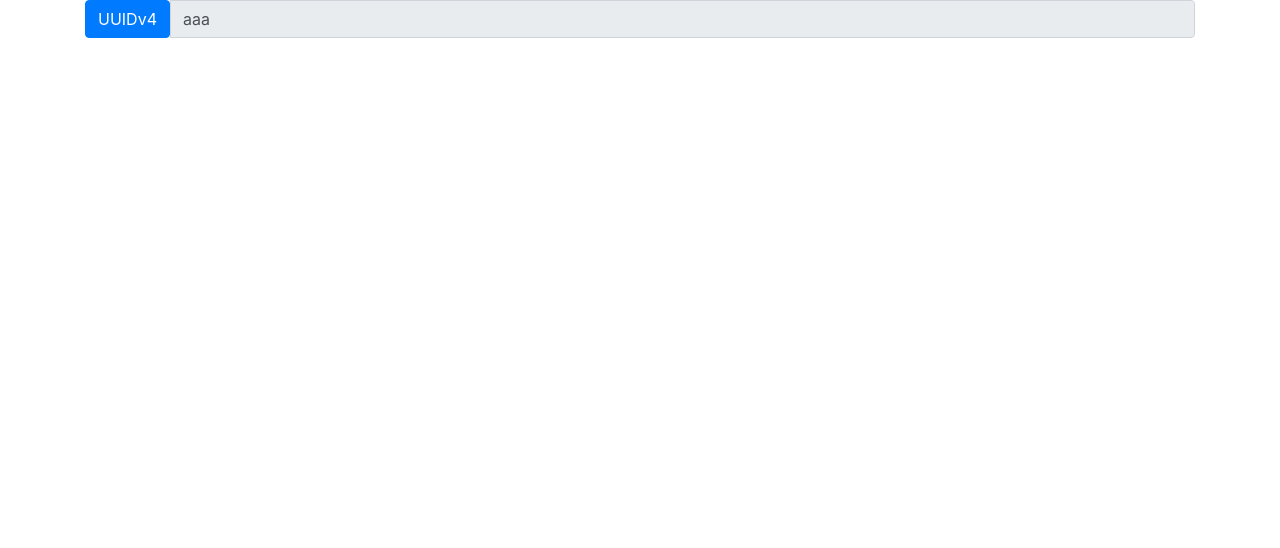
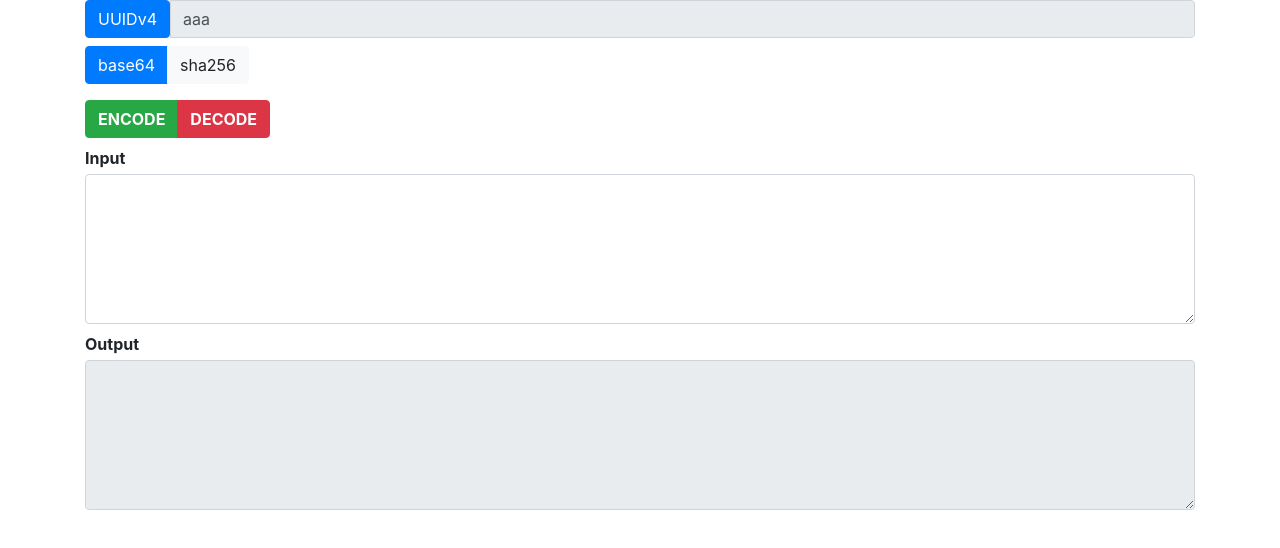
Before and after one commit to xkamil/test-tools, a React (Create React App) app: page / in a window 1280 px wide. Shown: the top 548 px of the page. Built offline with nearby package versions, Linux system fonts and the light colour scheme.

Commit message:
add encoding

```diff
--- a/package.json
+++ b/package.json
@@ -3,9 +3,12 @@
   "version": "0.1.0",
   "private": true,
   "dependencies": {
+    "base-64": "^0.1.0",
+    "body-parser": "^1.19.0",
     "react": "^16.8.6",
     "react-dom": "^16.8.6",
     "react-scripts": "3.0.1",
+    "sha256": "^0.2.0",
     "uuid": "^3.3.2"
   },
   "scripts": {
--- a/src/client/ApiClient.js
+++ b/src/client/ApiClient.js
@@ -1,6 +1,8 @@
 const ApiClient = {
 
     getRandomUUID: () => GET('/api/random/uuid'),
+    encode: (encoding, data) => POST(`/api/encodedecode/encode/${encoding}`, {input: data}),
+    decode: (encoding, data) => POST(`/api/encodedecode/decode/${encoding}`, {input: data}),
 
 };
 
@@ -8,4 +10,15 @@ function GET(url) {
     return fetch(url).then(res => res.json())
 }
 
+function POST(url, data) {
+    const conf = {
+        method: 'POST',
+        headers: {
+            'Content-Type': 'application/json'
+        },
+        body: JSON.stringify(data)
+    };
+    return fetch(url, conf).then(res => res.json())
+}
+
 export default ApiClient;
--- a/src/client/components/App.js
+++ b/src/client/components/App.js
@@ -1,10 +1,12 @@
 import React from 'react';
 import RandomContainer from "./random/RandomContainer";
+import EncodeDecodeContainer from "./random/EncodeDecodeContainer";
 
 function App() {
     return (
         <div className="App">
             <RandomContainer/>
+            <EncodeDecodeContainer/>
         </div>
     );
 }
--- /dev/null
+++ b/src/client/components/random/EncodeDecodeContainer.js
@@ -0,0 +1,121 @@
+import React from 'react';
+import ApiClient from "../../ApiClient";
+
+const BASE_64 = 'base64';
+const SHA_256 = 'sha256';
+
+const ENCODE = 1;
+const DECODE = 2;
+const ENCODE_DECODE = 3;
+
+function getSupportedAction(encoding) {
+    switch (encoding){
+        case BASE_64: return ENCODE_DECODE;
+        case SHA_256: return ENCODE;
+        default: return 0
+    }
+}
+
+class EncodeDecodeContainer extends React.Component {
+
+    state = {
+        input: '',
+        output: '',
+        status: '',
+        encoding: BASE_64
+    };
+
+    onInputChange = (e) => {
+        this.setState({input: e.target.value});
+    };
+
+    setEncoding = (encoding) => {
+        this.setState({encoding})
+    };
+
+    encode = () => {
+        const {input, encoding} = this.state;
+        this.setState({status: ' - ENCODING IN PROGRESS'});
+
+        ApiClient.encode(encoding, input)
+            .then(res => this.setState({output: res.data, status: ` - ${encoding} encoded`}));
+    };
+
+    decode = () => {
+        const {input, encoding} = this.state;
+        this.setState({status: ' - DECODING IN PROGRESS'});
+
+        ApiClient.decode(encoding, input)
+            .then(res => this.setState({output: res.data, status: ` - ${encoding} decoded`}));
+    };
+
+    setStatus = (status) => {
+        this.setState({status})
+    };
+
+    render() {
+        const {output, input, status, encoding} = this.state;
+
+        return (
+            <>
+            <div className="row mt-2">
+                <div className="col-12">
+                    <div className="btn-group" role="group" aria-label="Basic example">
+                        <EncodingBtn currentEncoding={encoding} encoding={BASE_64} setEncoding={this.setEncoding}/>
+                        <EncodingBtn currentEncoding={encoding} encoding={SHA_256} setEncoding={this.setEncoding}/>
+                    </div>
+                </div>
+            </div>
+
+            <div className="row mt-3">
+                <div className="col-12">
+                    <div className="btn-group" role="group" aria-label="Basic example">
+                        <button
+                            onClick={this.encode}
+                            className={'btn btn-success'}
+                            disabled={(getSupportedAction(encoding) & ENCODE) === 0 }
+                        ><b>ENCODE</b></button>
+                        <button
+                            onClick={this.decode}
+                            className={'btn btn-danger'}
+                            disabled={(getSupportedAction(encoding) & DECODE) === 0 }
+                        ><b>DECODE</b></button>
+                    </div>
+                </div>
+            </div>
+
+            <div className="row mt-2">
+                <div className="col-12">
+                    <b>Input</b>
+                    <textarea
+                        className="form-control mt-1"
+                        onChange={this.onInputChange}
+                        style={{height: 150}}
+                        value={input}/>
+                </div>
+            </div>
+
+            <div className="row mt-2">
+                <div className="col-12">
+                    <span><b>Output </b> {status}</span>
+                    <textarea
+                        className="form-control mt-1"
+                        readOnly={true}
+                        style={{height: 150}}
+                        value={output}
+                    />
+                </div>
+            </div>
+            </>
+        );
+    }
+}
+
+function EncodingBtn(props) {
+    const {currentEncoding, encoding, setEncoding} = props;
+
+    return <button className={`btn btn-${currentEncoding === encoding ? 'primary' : 'light'}`}
+                   onClick={() => setEncoding(encoding)}>{encoding}</button>;
+}
+
+export default EncodeDecodeContainer;
```
Also changed, not shown: server.js (+18 -0 lines), src/server/controller/encodeDecodeController.js (added, +39 -0 lines), test.js (added, +11 -0 lines), 1 other file (tests, documents, lock files or other folders).
